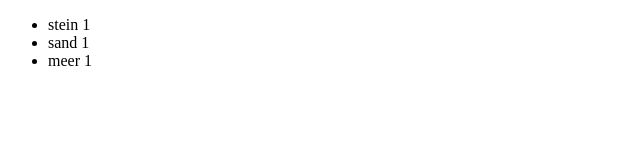
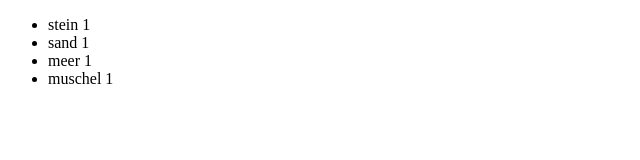
Before and after one commit to TS2000/newGitTest, a plain HTML site: page index.html in a window 1280 px wide. Shown: the full height of the page, 0-640 px from the left. Drawn offline with Linux system fonts and the light colour scheme.

Commit message:
Muschel hinzugefügt

```diff
--- a/index.html
+++ b/index.html
@@ -11,6 +11,7 @@
     	<li>stein 1</li>
         <li>sand 1</li>
         <li>meer 1</li>
+        <li>muschel 1</li>
     </ul>
 </div>
 </body>
```
